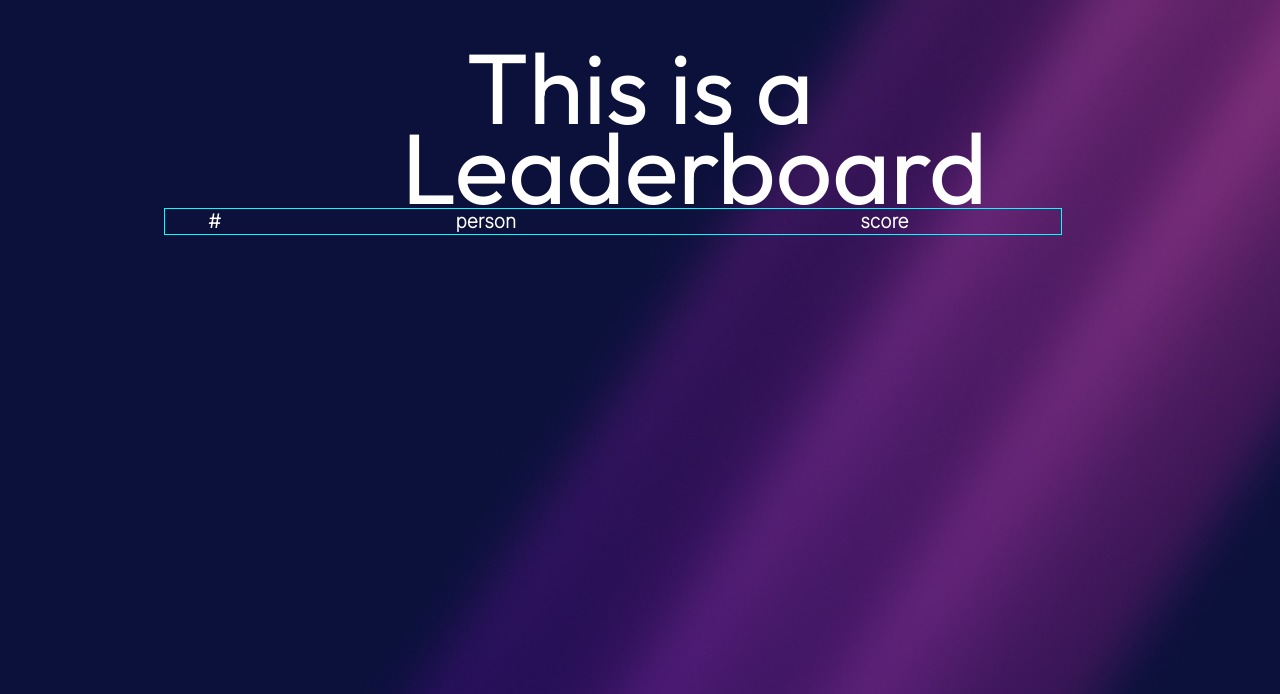
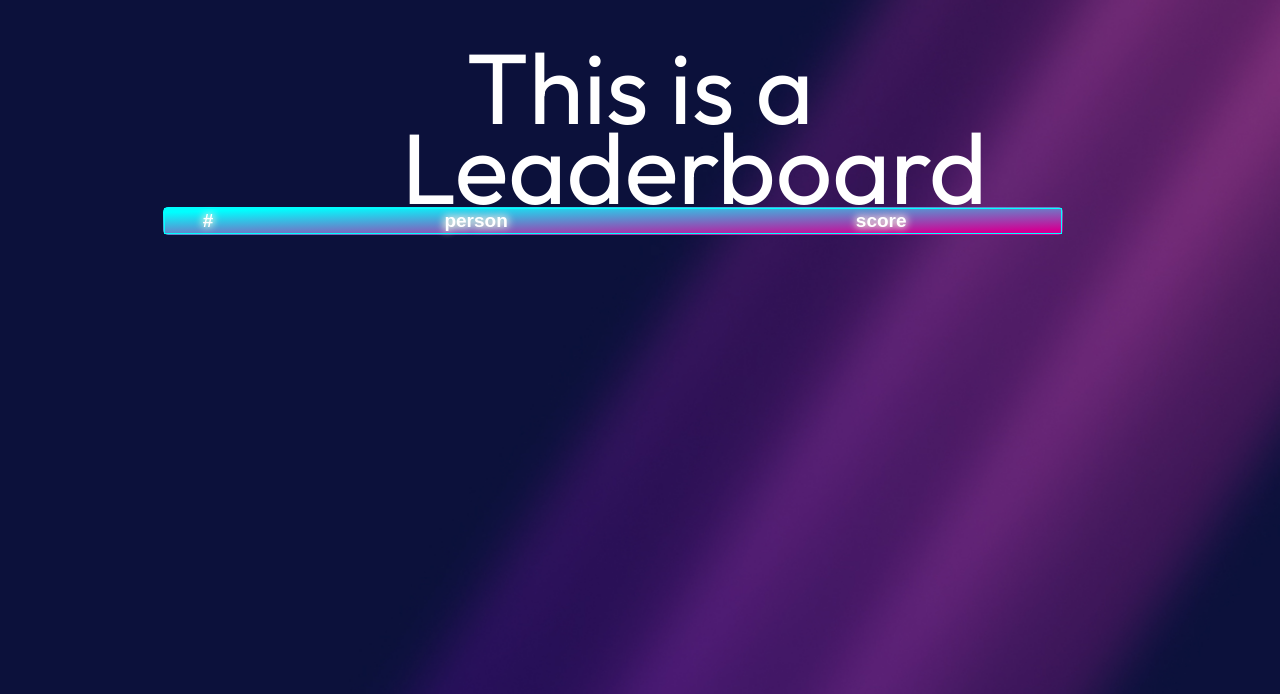
Before and after one commit to milesbb/Wk4-BuildWeek-Solution, a plain HTML site: page leaderboard.html in a window 1280 px wide. Shown: the part 114-808 px from the top of the page. Drawn offline with Linux system fonts and the light colour scheme.

Commit message:
animation added

```diff
--- a/leaderboard.html
+++ b/leaderboard.html
@@ -13,11 +13,22 @@
 
         }
        tr{
-        outline: solid thin #0ff;
+        outline: solid thin #00ffff;
         text-align: center;
        }
        table{
         width: 900px;
+         font-family: 'Syncopate', sans-serif;
+    border-radius: 5px;
+    padding: 0;
+    margin: 0;
+    color: black;
+    background-image: -webkit-gradient(linear, right bottom, left top, color-stop(0, #00ffff), color-stop(0.76, #00ffff));
+    background-image: -o-linear-gradient(left top, #d20094 10%, #00ffff 90%);
+    background-image: -moz-linear-gradient(left top, #d20094 10%, #00ffff 90%);
+    background-image: -webkit-linear-gradient(left top, #d20094 10%, #00ffff 90%);
+    background-image: -ms-linear-gradient(left top, #d20094 10%, #00ffff 90%);
+    background-image: linear-gradient(to left top, #d20094 10%, #00ffff 90%);
        }
        .leaderboard{
         margin-top: 5%;
@@ -29,6 +40,51 @@
        .logo{
         width: 40%;
        }
+
+
+
+
+       /* this is a added part for animation */
+       @import url(http://fonts.googleapis.com/css?family=Black+Ops+One);
+@import url(http://fonts.googleapis.com/css?family=Orbitron:700);
+@import url(http://fonts.googleapis.com/css?family=Syncopate:700);
+@import url(http://fonts.googleapis.com/css?family=Raleway);
+
+
+
+
+
+
+
+.animate {
+    -moz-animation: flashIt 1s linear 1;
+    -webkit-animation: glowIt 1s ease-in-out infinite alternate;
+}
+
+@-webkit-keyframes flashIt {
+    100% { opacity: 0.2; }
+}
+@keyframes flashIt {
+    100% { opacity: 0.2; }
+}
+
+@-webkit-keyframes glowIt {
+    100% { color: #fff; text-shadow: -1px 1px 8px #ffc, 1px -1px 8px #fff; }
+}
+
+.second {
+    -webkit-transition: 2s linear 3s;
+    color: #ff0;
+    text-shadow: -1px 1px 8px #fff, 1px -1px 8px black;
+}
+
+
+/* end of added part */
+
+
+
+
+
     </style>
   </head>
   <body onload="createrow();">
@@ -39,7 +95,7 @@
     <h1>This is a Leaderboard</h1>
     <div id="center">
     <table id="table">
-      <tr>
+      <tr class="animate">
         <th>#</th>
         <th>person</th>
         <th>score</th>
```
